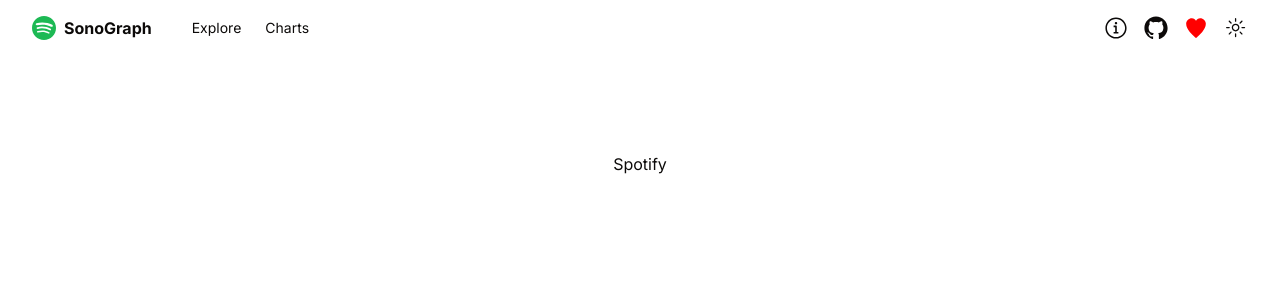
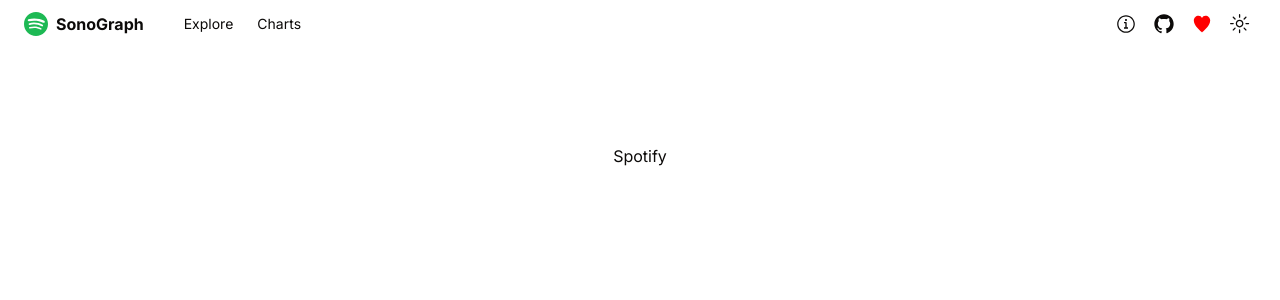
Before and after one commit to mattbolanos/stan-stats, a Next.js app: page / in a window 1280 px wide. Shown: the top 300 px of the page. Built offline with nearby package versions, Linux system fonts and the light colour scheme.

Commit message:
good nav bar prog

```diff
--- a/app/globals.css
+++ b/app/globals.css
@@ -54,8 +54,8 @@
     --muted: 12 6.5% 15.1%;
     --muted-foreground: 24 5.4% 63.9%;
 
-    --accent: 12 6.5% 15.1%;
-    --accent-foreground: 60 9.1% 97.8%;
+    --accent: 12 6.5% 25.1%;
+    --accent-foreground: 60 9.1% 87.8%;
 
     --destructive: 0 62.8% 30.6%;
     --destructive-foreground: 60 9.1% 97.8%;
--- a/components/nav-bar.tsx
+++ b/components/nav-bar.tsx
@@ -8,10 +8,11 @@
   InfoCircledIcon,
 } from "@radix-ui/react-icons";
 import { ThemeToggle } from "./theme-provider";
+import { NavButton } from "@/components/ui/button";
 
 export default function NavBar() {
   return (
-    <nav className="flex items-center justify-between px-8 py-4">
+    <nav className="flex items-center justify-between px-6 py-2">
       <div className="flex items-center max-w-screen-2xl">
         <div className="flex items-center space-x-2 nav-logo">
           <Image src="/spotify-color.svg" alt="logo" width={24} height={24} />
@@ -26,10 +27,34 @@
           </Link>
         </nav>
       </div>
-      <div className="flex justify-end gap-4 items-center">
-        <InfoCircledIcon height={24} width={24} />
-        <GitHubLogoIcon height={24} width={24} />
-        <HeartFilledIcon height={24} width={24} color="red" />
+      <div className="flex justify-end gap-1.5 items-center">
+        <NavButton
+          icon={<InfoCircledIcon height={20} width={20} />}
+          popoverContent={<div>hi</div>}
+        />
+        <NavButton
+          icon={
+            <a
+              target="_blank"
+              href="https://github.com/mattbolanos/spotify-stream-app"
+              rel="noopener noreferrer"
+            >
+              <GitHubLogoIcon height={20} width={20} />
+            </a>
+          }
+        />
+        <NavButton
+          icon={
+            <a
+              target="_blank"
+              href="https://www.buymeacoffee.com/mattbolanos"
+              rel="noopener noreferrer"
+            >
+              <HeartFilledIcon height={20} width={20} color="red" />
+            </a>
+          }
+        />
+
         <ThemeToggle />
       </div>
     </nav>
--- a/components/theme-provider.tsx
+++ b/components/theme-provider.tsx
@@ -4,7 +4,7 @@
 import { ThemeProvider as NextThemesProvider, useTheme } from "next-themes";
 import { type ThemeProviderProps } from "next-themes/dist/types";
 import { MoonIcon, SunIcon } from "@radix-ui/react-icons";
-import { Button } from "@/components/ui/button";
+import { NavButton } from "@/components/ui/button";
 
 export function ThemeProvider({ children, ...props }: ThemeProviderProps) {
   return <NextThemesProvider {...props}>{children}</NextThemesProvider>;
@@ -14,14 +14,15 @@
   const { setTheme, resolvedTheme } = useTheme();
 
   return (
-    <Button
-      variant="ghost"
-      size="icon"
+    <NavButton
       onClick={() => setTheme(resolvedTheme === "dark" ? "light" : "dark")}
-    >
-      <SunIcon className="h-[1.2rem] w-[1.2rem] rotate-0 scale-100 transition-all dark:-rotate-90 dark:scale-0" />
-      <MoonIcon className="absolute h-[1.2rem] w-[1.2rem] rotate-90 scale-0 transition-all dark:rotate-0 dark:scale-100" />
-      <span className="sr-only">Toggle theme</span>
-    </Button>
+      icon={
+        <>
+          <SunIcon className="h-[1.2rem] w-[1.2rem] rotate-0 scale-100 transition-all dark:-rotate-90 dark:scale-0" />
+          <MoonIcon className="absolute h-[1.2rem] w-[1.2rem] rotate-90 scale-0 transition-all dark:rotate-0 dark:scale-100" />
+          <span className="sr-only">Toggle theme</span>
+        </>
+      }
+    />
   );
 }
--- a/components/ui/button.tsx
+++ b/components/ui/button.tsx
@@ -2,6 +2,7 @@
 import { Slot } from "@radix-ui/react-slot";
 import { cva, type VariantProps } from "class-variance-authority";
 import { cn } from "@/lib/utils";
+import { Popover, PopoverContent, PopoverTrigger } from "./popover";
 
 const buttonVariants = cva(
   "inline-flex items-center justify-center whitespace-nowrap rounded-md text-sm font-medium transition-colors focus-visible:outline-none focus-visible:ring-1 focus-visible:ring-ring disabled:pointer-events-none disabled:opacity-50",
@@ -21,7 +22,7 @@
       },
       size: {
         default: "h-9 px-4 py-2",
-        sm: "h-8 rounded-md px-3 text-xs",
+        sm: "h-8 w-8 rounded-md px-1.5 text-xs",
         lg: "h-10 rounded-md px-8",
         icon: "h-6 w-6",
       },
@@ -53,4 +54,37 @@
 );
 Button.displayName = "Button";
 
-export { Button, buttonVariants };
+interface NavButtonProps {
+  icon: React.ReactNode;
+  onClick?: () => void;
+  popoverContent?: React.ReactNode;
+}
+
+const NavButton: React.FC<NavButtonProps> = ({
+  icon,
+  onClick,
+  popoverContent,
+}) => {
+  const buttonContent = (
+    <Button size="sm" variant="ghost">
+      {icon}
+    </Button>
+  );
+
+  if (popoverContent) {
+    return (
+      <Popover>
+        <PopoverTrigger asChild>{buttonContent}</PopoverTrigger>
+        <PopoverContent>{popoverContent}</PopoverContent>
+      </Popover>
+    );
+  }
+
+  return (
+    <Button size="sm" variant="ghost" onClick={onClick ? onClick : undefined}>
+      {icon}
+    </Button>
+  );
+};
+
+export { Button, buttonVariants, NavButton };
--- /dev/null
+++ b/components/ui/popover.tsx
@@ -0,0 +1,33 @@
+"use client";
+
+import * as React from "react";
+import * as PopoverPrimitive from "@radix-ui/react-popover";
+
+import { cn } from "@/lib/utils";
+
+const Popover = PopoverPrimitive.Root;
+
+const PopoverTrigger = PopoverPrimitive.Trigger;
+
+const PopoverAnchor = PopoverPrimitive.Anchor;
+
+const PopoverContent = React.forwardRef<
+  React.ElementRef<typeof PopoverPrimitive.Content>,
+  React.ComponentPropsWithoutRef<typeof PopoverPrimitive.Content>
+>(({ className, align = "center", sideOffset = 4, ...props }, ref) => (
+  <PopoverPrimitive.Portal>
+    <PopoverPrimitive.Content
+      ref={ref}
+      align={align}
+      sideOffset={sideOffset}
+      className={cn(
+        "z-50 w-72 rounded-md border bg-popover p-4 text-popover-foreground shadow-md outline-none data-[state=open]:animate-in data-[state=closed]:animate-out data-[state=closed]:fade-out-0 data-[state=open]:fade-in-0 data-[state=closed]:zoom-out-95 data-[state=open]:zoom-in-95 data-[side=bottom]:slide-in-from-top-2 data-[side=left]:slide-in-from-right-2 data-[side=right]:slide-in-from-left-2 data-[side=top]:slide-in-from-bottom-2",
+        className
+      )}
+      {...props}
+    />
+  </PopoverPrimitive.Portal>
+));
+PopoverContent.displayName = PopoverPrimitive.Content.displayName;
+
+export { Popover, PopoverTrigger, PopoverContent, PopoverAnchor };
--- a/package.json
+++ b/package.json
@@ -11,6 +11,7 @@
   "dependencies": {
     "@radix-ui/react-icons": "^1.3.0",
     "@radix-ui/react-navigation-menu": "^1.2.0",
+    "@radix-ui/react-popover": "^1.1.1",
     "@radix-ui/react-slot": "^1.1.0",
     "class-variance-authority": "^0.7.0",
     "clsx": "^2.1.1",
```
Also changed, not shown: 1 other file (tests, documents, lock files or other folders).
